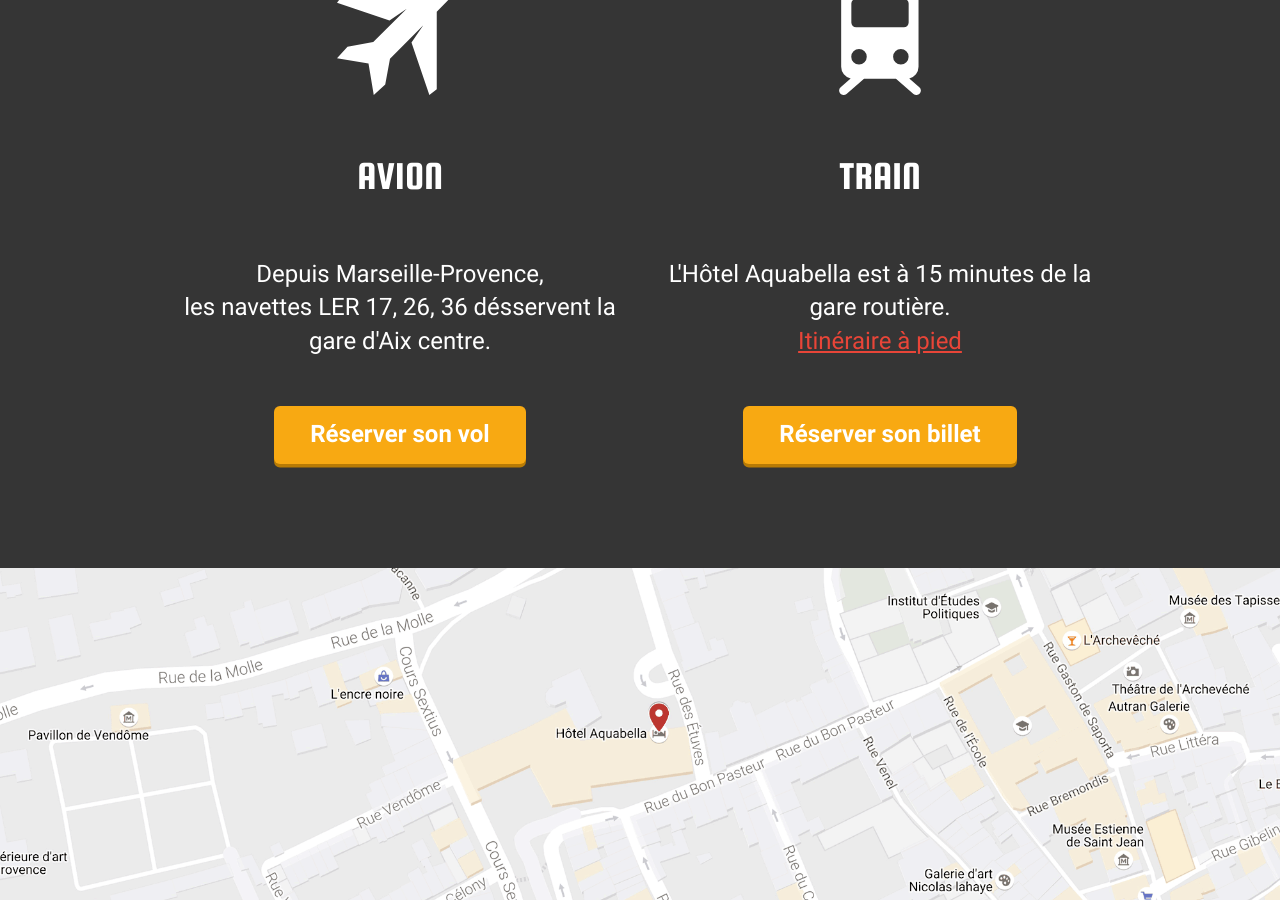
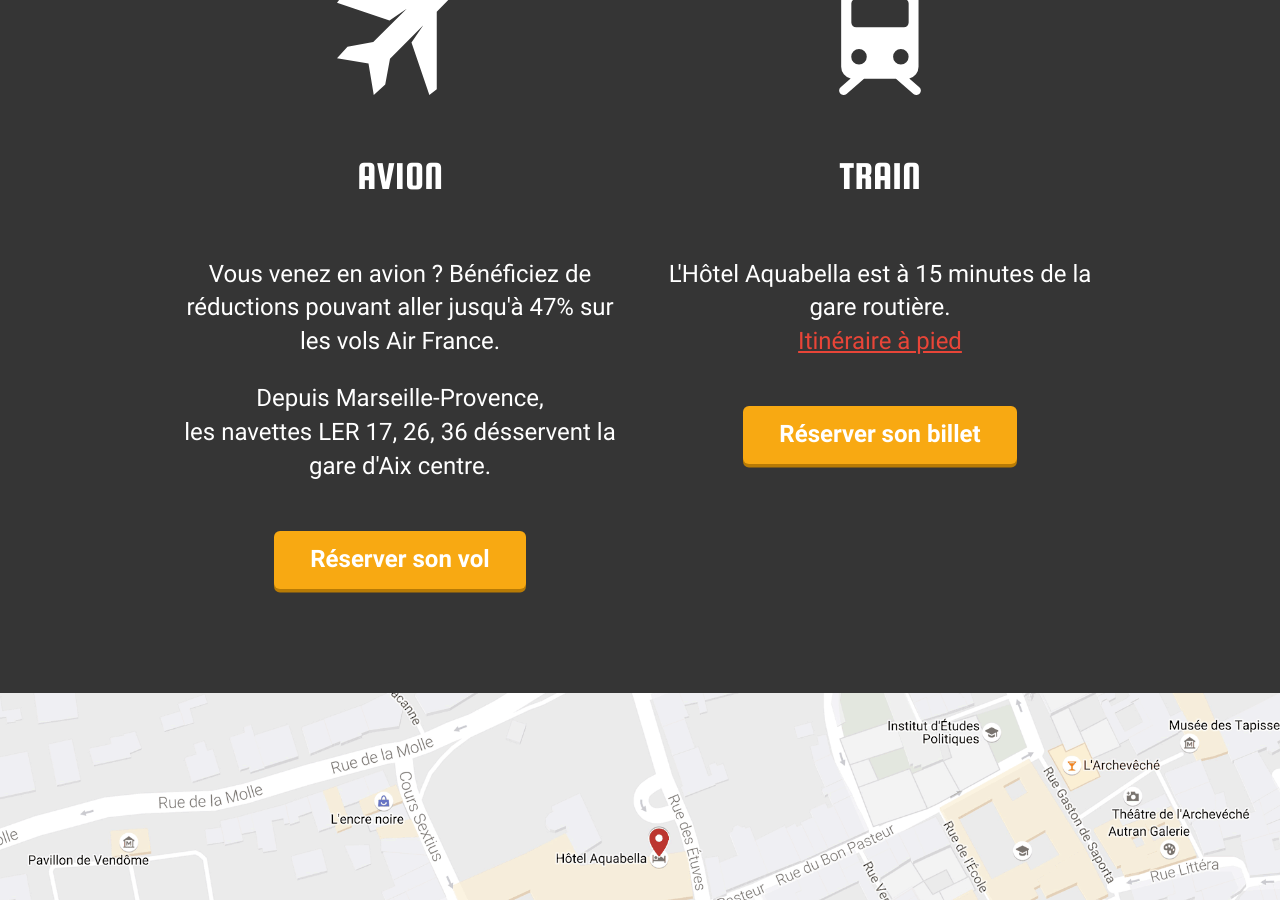
Before and after one commit to sudweb/2017, a Jekyll site: the page built from lieux.html, in a window 1280 px wide and 900 px high, scrolled down 1662 px. Built offline with Jekyll 4.4.1, drawn with Linux system fonts in a browser that asks for light colours; some of the changed text lies outside the part shown.

Commit message:
update air france voucher

```diff
--- a/lieux.html
+++ b/lieux.html
@@ -57,6 +57,7 @@
 					<section>
 						<svg class="svg-size" viewBox="0 0 400 400"><use xlink:href="{{ site.baseurl }}/assets/images/symbol-defs.svg#airport" /></svg>
 						<h4 class="small-title-size uppercase">Avion</h4>
+            <p>Vous venez en avion ? Bénéficiez de réductions pouvant aller jusqu'à 47% sur les vols Air France.
 						<p>Depuis Marseille-Provence,<br/> les navettes LER 17, 26, 36 désservent la gare d'Aix centre.</p>
 						<a class="cta button-type1" href="http://www.airfranceklm-globalmeetings.com/?eid=29745AF" data-event-category="cta" data-event-action="click" data-event-label="vol-airfrance" title="Tarifs réduits Air France/KLM pour Sud Web">Réserver son vol</a>
 					</section>
@@ -100,6 +101,7 @@
 					<section>
 						<svg class="svg-size" viewBox="0 0 400 400"><use xlink:href="{{ site.baseurl }}/assets/images/symbol-defs.svg#airport" /></svg>
 						<h4 class="small-title-size uppercase">Avion</h4>
+            <p>Vous venez en avion ? Bénéficiez de réductions pouvant aller jusqu'à 47% sur les vols Air France.
 						<p>Depuis Marseille-Provence,<br/> les navettes LER 17, 26, 36 désservent la gare d'Aix centre.</p>
 						<a class="cta button-type1" href="http://www.airfranceklm-globalmeetings.com/?eid=29745AF" data-event-category="cta" data-event-action="click" data-event-label="vol-airfrance" title="Tarifs réduits Air France/KLM pour Sud Web">Réserver son vol</a>
 					</section>
```
